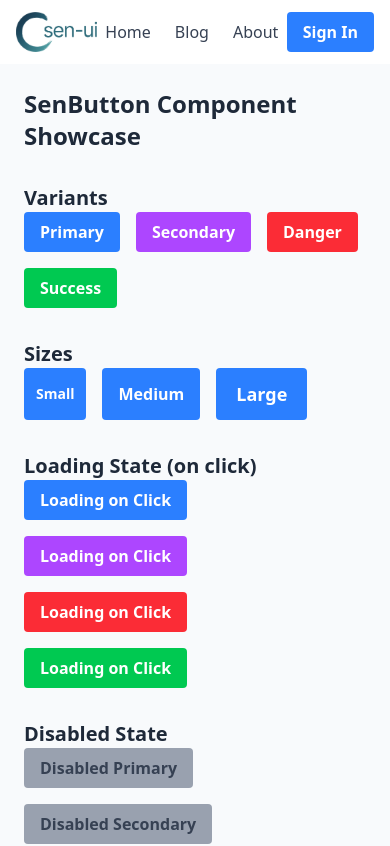
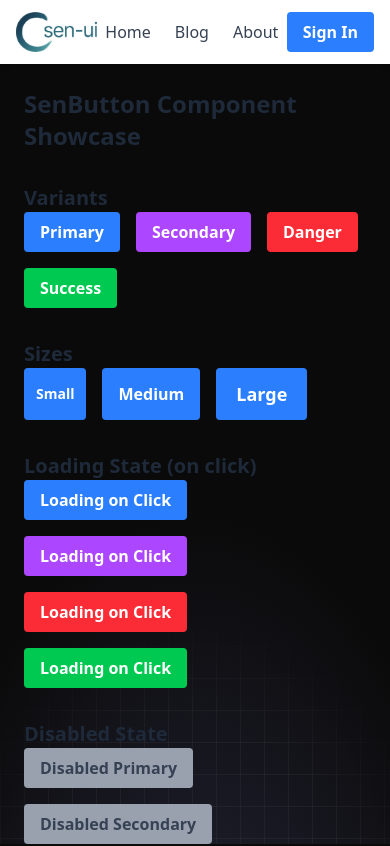
Before and after one commit to geryenkohawsen/sen-ui, a Next.js app: page /components/button in a window 390 px wide. Shown: the top 846 px of the page. Built offline with nearby package versions, Linux system fonts and the light colour scheme.

Commit message:
fix: enhance layout structure and styling for improved responsiveness

```diff
--- a/app/layout.tsx
+++ b/app/layout.tsx
@@ -29,7 +29,8 @@ export default function RootLayout({
     <html lang="en">
       <body
         className={cn(
-          `${geistSans.variable} ${geistMono.variable} antialiased`
+          `${geistSans.variable} ${geistMono.variable} flex min-h-dvh flex-col bg-neutral-950 antialiased`,
+          'text-gray-800 dark:text-white'
         )}
       >
         <SenHeader
@@ -42,14 +43,17 @@ export default function RootLayout({
           ]}
           actions={<SenButton variant="primary">Sign In</SenButton>}
         />
-        <main
+        <main className={cn('flex flex-1 flex-col')}>{children}</main>
+        <div className="absolute bottom-0 z-[-999] h-dvh w-dvw bg-[radial-gradient(ellipse_80%_80%_at_50%_140%,rgba(120,119,198,0.3),rgba(255,255,255,0))]" />
+        <div
           className={cn(
-            'flex min-h-[100dvh] flex-col bg-slate-50 text-gray-800',
-            'dark:bg-gray-800 dark:text-white'
+            'absolute right-0 bottom-0 left-0 z-[-998] h-[50vh]',
+            /* horizontal + vertical grid lines (24px × 32px tiles) */
+            'bg-[linear-gradient(to_right,#4f4f4f2e_1px,transparent_1px),linear-gradient(to_bottom,#4f4f4f2e_1px,transparent_1px)] bg-[size:24px_32px]',
+            /* radial mask anchored at bottom center */
+            '[mask-image:radial-gradient(ellipse_70%_90%_at_50%_135%,#000_70%,transparent_100%)]'
           )}
-        >
-          {children}
-        </main>
+        ></div>
       </body>
     </html>
   )
```
